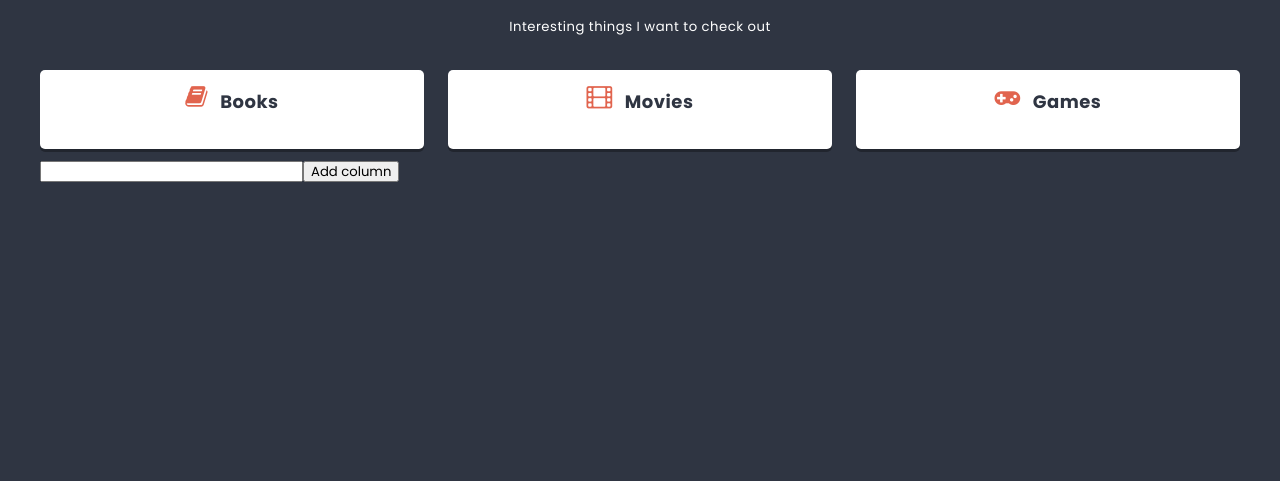
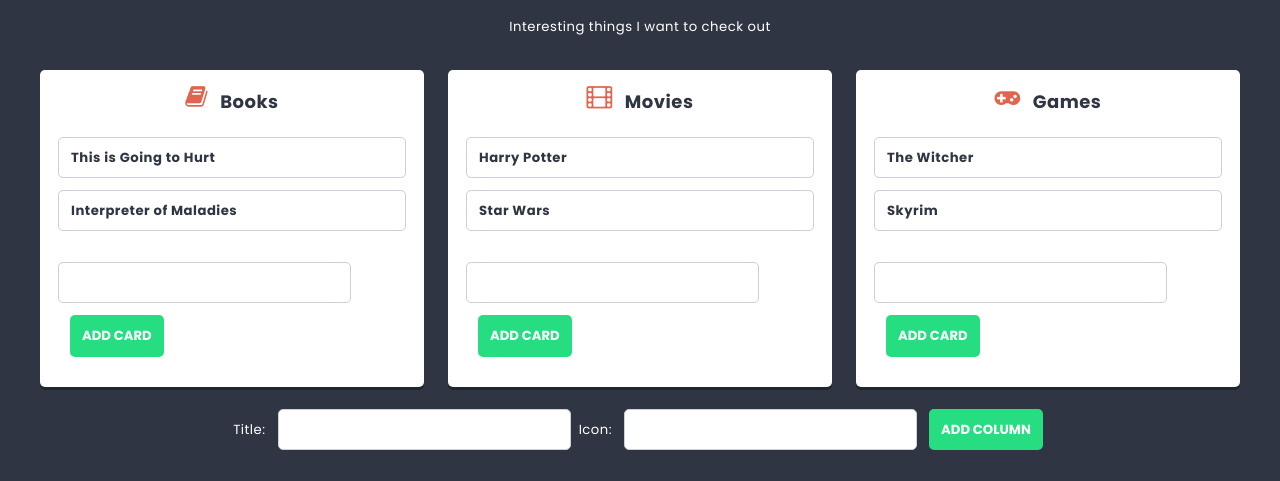
Before and after one commit to bpedryc83/simple-to-do-app, a React (Create React App) app: page /list/1 in a window 1280 px wide. Shown: the part 471-952 px from the top of the page. Before the commit the page ends 800 px from the top, so only its background shows below. Built offline with nearby package versions, Linux system fonts and the light colour scheme.

Commit message:
Add possibility of adding new cards

```diff
--- /dev/null
+++ b/src/components/Card/Card.js
@@ -0,0 +1,5 @@
+import styles from './Card.module.scss';
+
+const Card = props => <li className={styles.card}>{props.title}</li>
+
+export default Card;
--- /dev/null
+++ b/src/components/Card/Card.module.scss
@@ -0,0 +1,13 @@
+@import '../../styles/settings.scss';
+
+.card {
+  position: relative;
+  background: $color-light;
+  border: 1px solid lighten($color-dark, 60%);
+  padding: $base-size;
+  margin: 0 0 $base-size 0;
+  border-radius: $radius;
+  display: flex;
+  justify-content: space-between;
+  font-weight: bold;
+}
--- /dev/null
+++ b/src/components/CardForm/CardForm.js
@@ -0,0 +1,26 @@
+import styles from './CardForm.module.scss';
+import { useState } from 'react';
+
+import Button from '../Button/Button';
+import TextInput from '../TextInput/TextInput';
+
+const CardForm = props => {
+  const [title, setTitle] = useState('');
+
+  const handleSubmit = e => {
+      e.preventDefault();
+      props.action({ title: title }, props.columnId);
+      setTitle('');
+  }
+
+	return (
+    <div className={styles.formDiv}>
+      <form className={styles.cardForm} onSubmit={handleSubmit}>
+        <TextInput value={title} onChange={e => setTitle(e.target.value)} />
+        <Button>Add card</Button>
+      </form>
+    </div>
+	);
+};
+
+export default CardForm;
--- a/src/components/Column/Column.js
+++ b/src/components/Column/Column.js
@@ -1,13 +1,16 @@
 import styles from './Column.module.scss';
+import Card from '../Card/Card';
+import CardForm from '../CardForm/CardForm';
 
-const Column = props => {
-  return (
-    <article className={styles.column}>
-      <h2 className={styles.title}>
-        <span className={styles.icon + ' fa fa-' + props.icon}></span>
-        {props.title}
-      </h2>
-    </article>);
-};
+const Column = props => <article className={styles.column}>
+    <h2 className={styles.title}>
+      <span className={styles.icon + ' fa fa-' + props.icon}></span>
+      {props.title}
+    </h2>
+    <ul className={styles.cards}>
+      {props.cards.map(card => <Card key={card.id} title={card.title} />)}
+    </ul>
+    <CardForm columnId={props.id} action={props.action} />
+  </article>
 
 export default Column;
--- a/src/components/ColumnForm/ColumnForm.js
+++ b/src/components/ColumnForm/ColumnForm.js
@@ -1,20 +1,30 @@
 import styles from './ColumnForm.module.scss';
 import { useState } from 'react';
 
+import Button from '../Button/Button';
+import TextInput from '../TextInput/TextInput';
+
 const ColumnForm = props => {
-  const [value, setValue] = useState('');
+  const [title, setTitle] = useState('');
+  const [icon, setIcon] = useState('');
 
   const handleSubmit = e => {
       e.preventDefault();
-      props.action({ title: value });
-      setValue('');
+      props.action({ title: title, icon: icon });
+      setTitle('');
+      setIcon('');
   }
 
 	return (
-        <form onSubmit={handleSubmit}>
-            <input type="text" value={value} onChange={e => setValue(e.target.value)} />
-            <button>Add column</button>
-        </form>
+    <div className={styles.formDiv}>
+      <form className={styles.columnForm} onSubmit={handleSubmit}>
+        <span className={styles.smallMedia}>Title: </span>
+        <TextInput value={title} onChange={e => setTitle(e.target.value)} />
+        <span className={styles.smallMedia}>Icon: </span>
+        <TextInput value={icon} onChange={e => setIcon(e.target.value)} />
+        <Button>Add column</Button>
+      </form>
+    </div>
 	);
 };
 
--- a/src/components/ColumnForm/ColumnForm.module.scss
+++ b/src/components/ColumnForm/ColumnForm.module.scss
@@ -0,0 +1,29 @@
+@import '../../styles/settings.scss';
+
+.columnForm {
+
+  text-align: center;
+  padding: 10px;
+  span {
+    margin: 0 8px;
+  }
+}
+
+.formDiv {
+  text-align: center;
+}
+
+@media (max-width: 550px){
+  .formDiv {
+    text-align: center;
+    form {
+      max-width: 300px;
+      margin: auto auto;
+    }
+  }
+
+  .smallMedia {
+    display: inline-block;
+    width: 100px;
+  }
+}
--- a/src/components/List/List.js
+++ b/src/components/List/List.js
@@ -8,13 +8,49 @@
 const List = () => {
 
   const [columns, setColumns] = useState([
-      { id: 1, title: 'Books', icon: 'book' },
-      { id: 2, title: 'Movies', icon: 'film' },
-      { id: 3, title: 'Games', icon: 'gamepad' }
+    {
+      id: 1,
+      title: 'Books',
+      icon: 'book',
+      cards: [
+        { id: 1, title: 'This is Going to Hurt' },
+        { id: 2, title: 'Interpreter of Maladies' }
+      ]
+    },
+    {
+      id: 2,
+      title: 'Movies',
+      icon: 'film',
+      cards: [
+        { id: 1, title: 'Harry Potter' },
+        { id: 2, title: 'Star Wars' }
+      ]
+    },
+    {
+      id: 3,
+      title: 'Games',
+      icon: 'gamepad',
+      cards: [
+        { id: 1, title: 'The Witcher' },
+        { id: 2, title: 'Skyrim' }
+      ]
+    }
   ]);
 
   const addColumn = newColumn => {
-		setColumns([...columns, { id: shortid(), title: newColumn.title }]);
+    setColumns([...columns, { id: shortid(), title: newColumn.title, icon: newColumn.icon, cards: [] }]);
+  };
+
+  const addCard = (newCard, columnId) => {
+    const columnsUpdated = columns.map(column => {
+      if(column.id === columnId)
+        return { ...column, cards: [...column.cards, { id: shortid(), title: newCard.title }]}
+      else
+        return column
+    })
+
+    setColumns(columnsUpdated);
+
   };
 
   return (
@@ -24,7 +60,7 @@
       </header>
       <p className={styles.description}>Interesting things I want to check out</p>
       <section className={styles.columns}>
-        {columns.map(column => <Column key={column.id} title={column.title} icon={column.icon} />)}
+        {columns.map(column => <Column key={column.id} id={column.id} title={column.title} icon={column.icon} cards={column.cards} action={addCard}/>)}
       </section>
       <ColumnForm action={addColumn} />
     </div>
--- a/src/components/TextInput/TextInput.js
+++ b/src/components/TextInput/TextInput.js
@@ -1,5 +1,5 @@
 import styles from './TextInput.module.scss';
 
-const TextInput = props => <input className={styles.input} placeholder={props.placeholder} type="text" />
+const TextInput = props => <input className={styles.input} value={props.value} onChange={props.onChange} placeholder={props.placeholder} type="text" />
 
 export default TextInput;
```
Also changed, not shown: src/components/CardForm/CardForm.module.scss (added).
